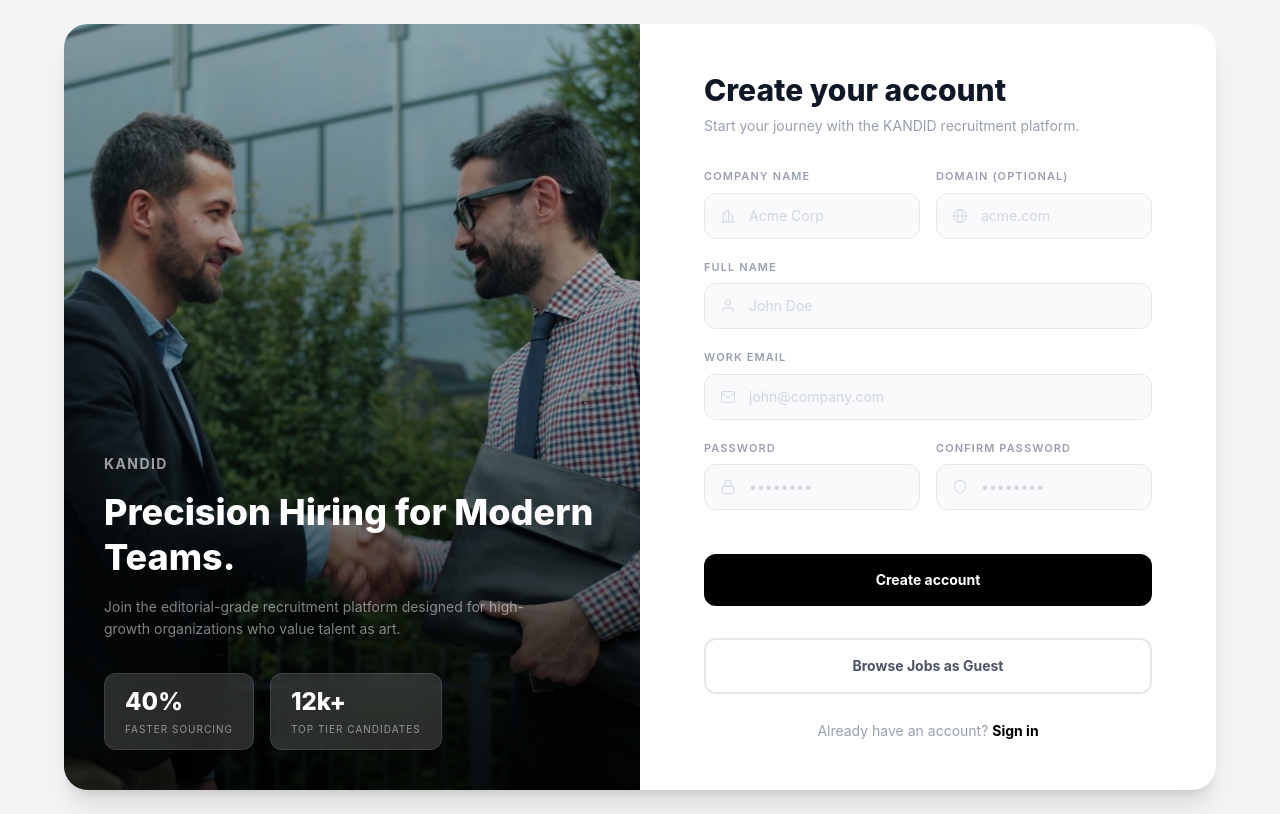
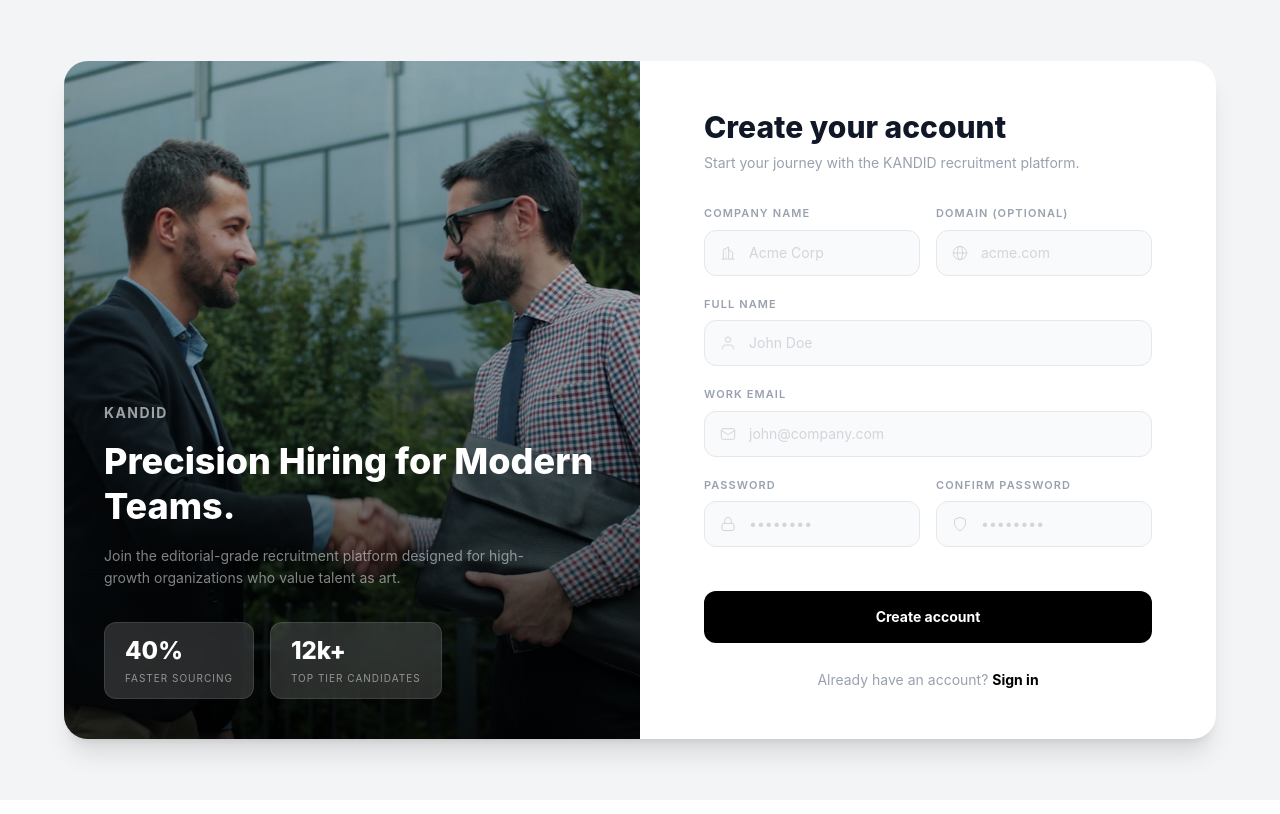
Before and after one commit to youssef-boudouar/KANDID, a React app in the folder frontend/: page /register in a window 1280 px wide. Built offline with nearby package versions, Linux system fonts and the light colour scheme; the HTML template or start-up script is replaced by a standard one.

Commit message:
style: remove guest button from Register page

```diff
--- a/frontend/src/pages/Register.jsx
+++ b/frontend/src/pages/Register.jsx
@@ -230,14 +230,7 @@ function Register() {
                             {loading ? 'Creating account...' : 'Create account'}
                         </button>
 
-                        {/* Guest */}
-                        <button
-                            type="button"
-                            onClick={() => window.location.href = '/jobs'}
-                            className="w-full py-4 bg-white border-2 border-gray-200 text-gray-600 rounded-xl text-sm font-bold hover:bg-gray-50 transition-colors mt-3"
-                        >
-                            Browse Jobs as Guest
-                        </button>
+
                     </form>
 
                     {/* Bottom link */}
```
